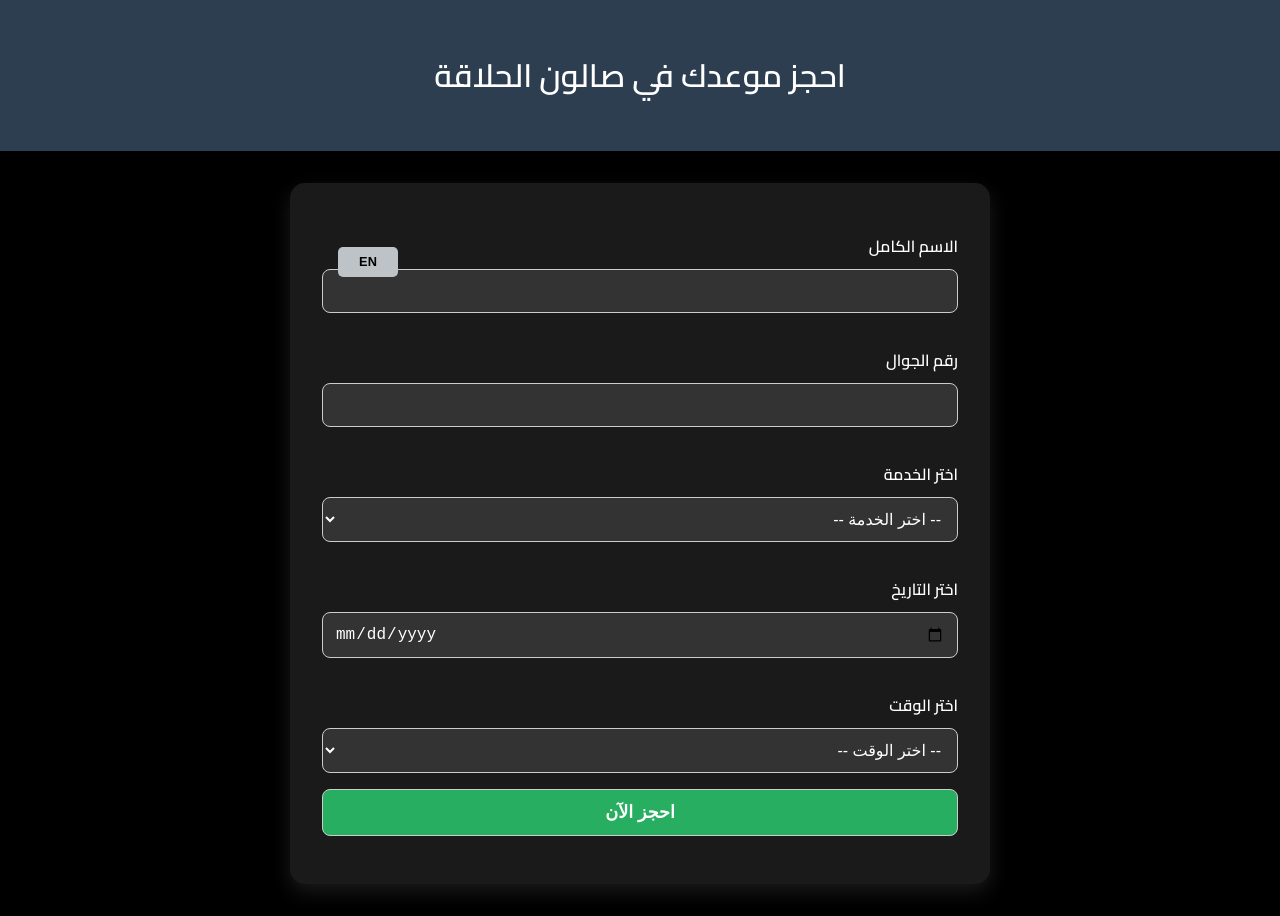
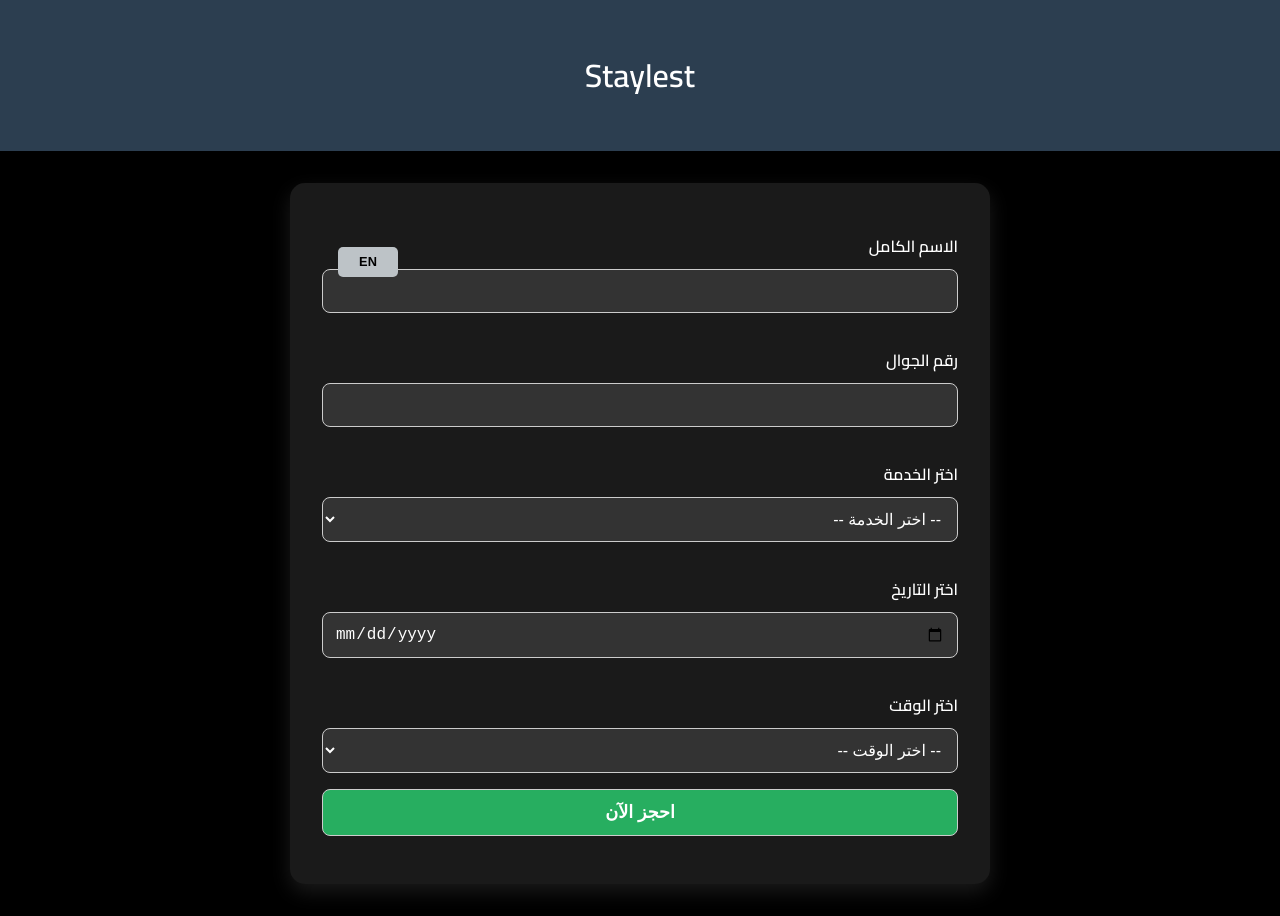
Before and after one commit to 24claw/sparkstore1, a plain HTML site: page index.html in a window 1280 px wide. Drawn offline with Linux system fonts and the light colour scheme.

Commit message:
Update index.html

```diff
--- a/index.html
+++ b/index.html
@@ -103,7 +103,7 @@
 </head>
 <body>
   <header>
-    <h1 id="page-title">احجز موعدك في صالون الحلاقة</h1>
+    <h1 id="page-title">Staylest</h1>
   </header>
 
   <main>
```
